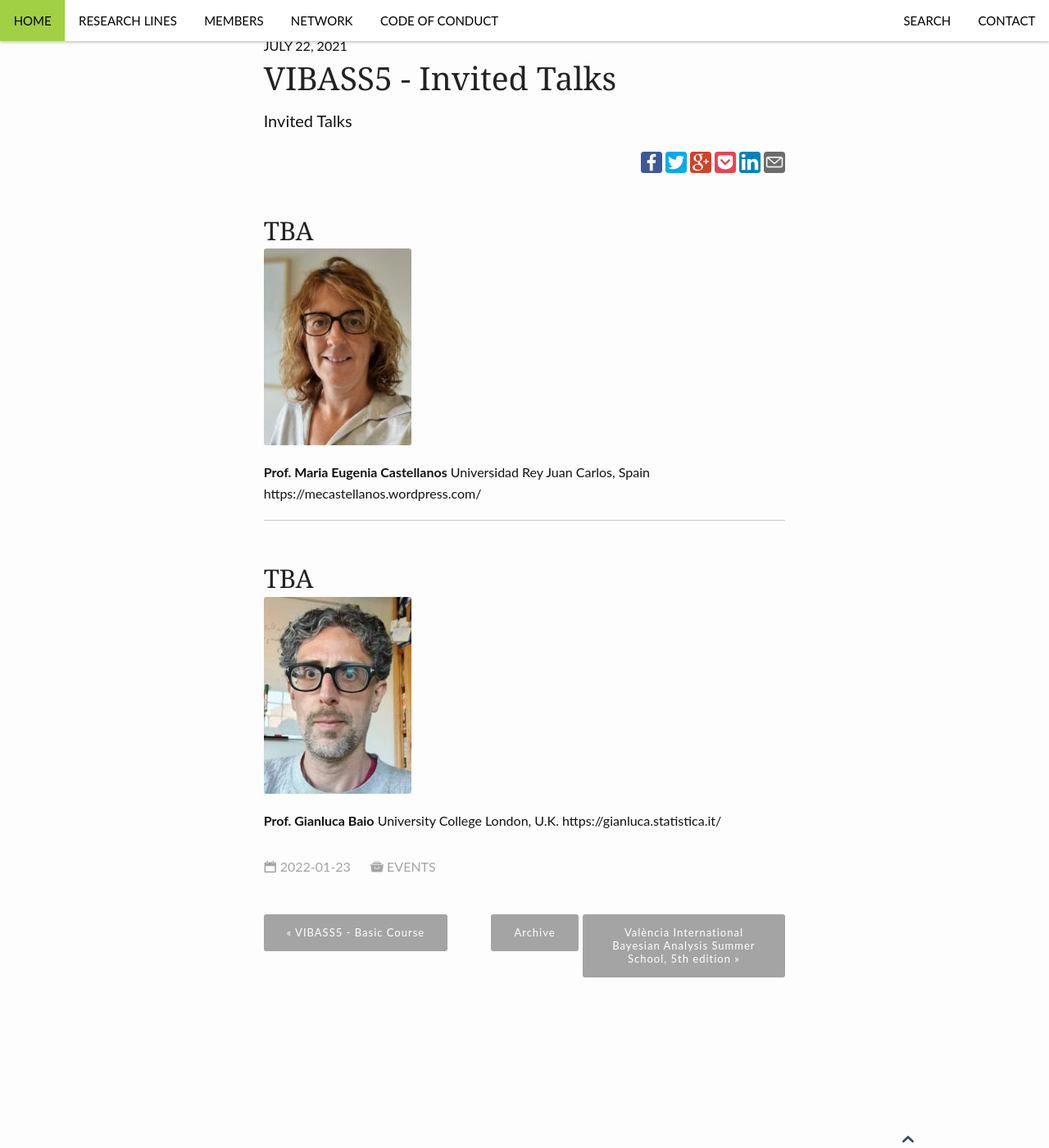
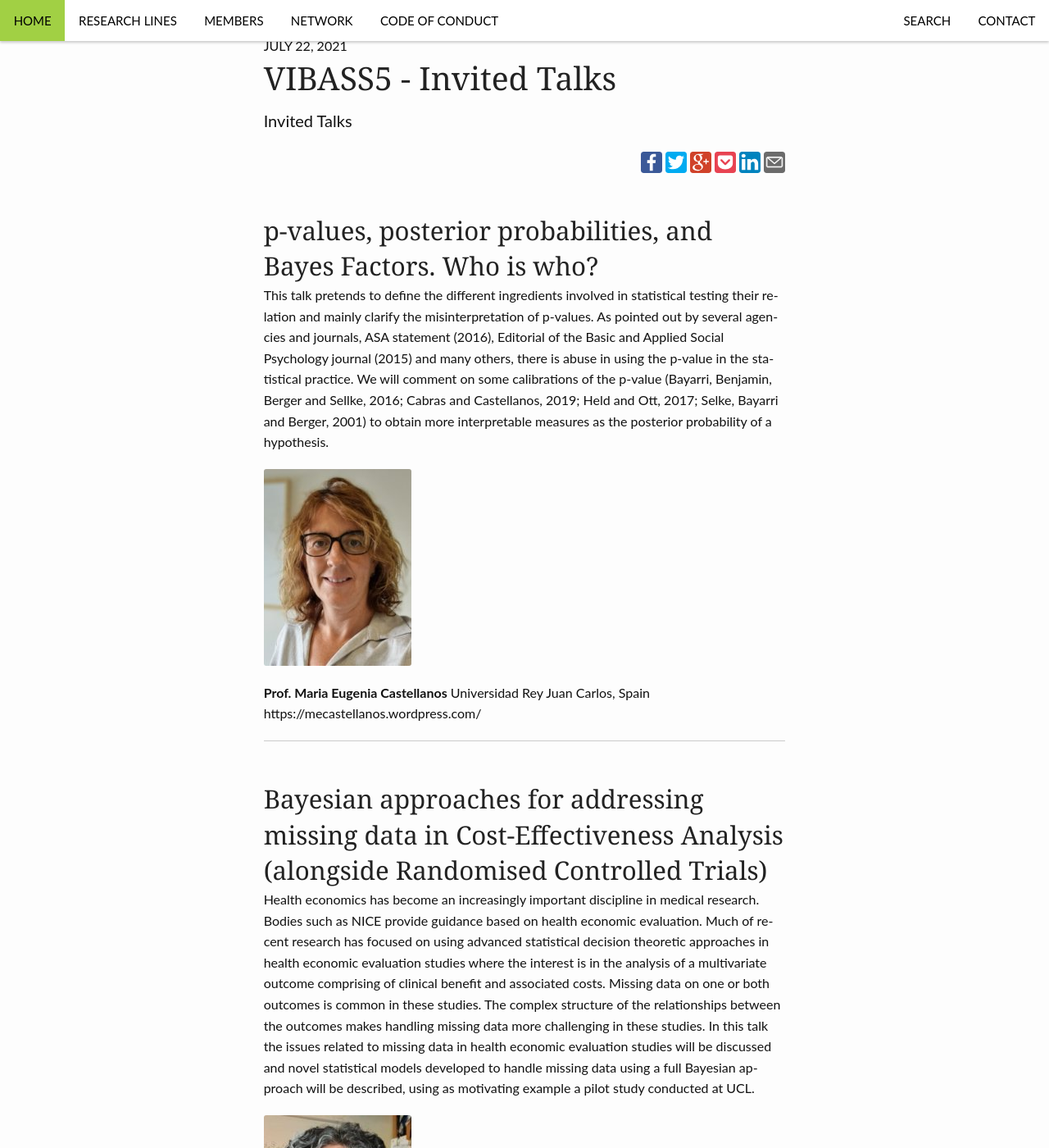
Before and after one commit to VABAR/VABAR.github.io, a Jekyll site: the page built from _posts/events/2022-01-23-vibass5/2022-01-23-vibass5-talks.md, in a window 1280 px wide and 1400 px high, scrolled down 389 px. Shown: the whole window at 82% size. Built offline with Jekyll 4.4.1, drawn with Linux system fonts in a browser that asks for light colours.

Commit message:
VIBASS5: Add abstracts of invited talks

```diff
--- a/_posts/events/2022-01-23-vibass5/2022-01-23-vibass5-talks.md
+++ b/_posts/events/2022-01-23-vibass5/2022-01-23-vibass5-talks.md
@@ -15,7 +15,10 @@ categories: events
 ---
 
 
-## TBA
+## p-values, posterior probabilities, and Bayes Factors. Who is who?
+
+This talk pretends to define the different ingredients involved in statistical testing their relation and mainly clarify the misinterpretation of p-values. As pointed out by several agencies and journals, ASA statement (2016), Editorial of the Basic and Applied Social Psychology journal (2015) and many others, there is abuse in using the p-value in the statistical practice. We will comment on some calibrations of the p-value (Bayarri, Benjamin, Berger and Sellke, 2016; Cabras and Castellanos, 2019; Held and Ott, 2017; Selke, Bayarri and Berger, 2001) to obtain more interpretable measures as the posterior probability of a hypothesis.
+
 
 ![image]({{ site.urlimg }}maria-eugenia_castellanos.jpg)
 
@@ -26,7 +29,9 @@ https://mecastellanos.wordpress.com/
 
 <hr>
 
-## TBA
+## Bayesian approaches for addressing missing data in Cost-Effectiveness Analysis (alongside Randomised Controlled Trials)
+
+Health economics has become an increasingly important discipline in medical research. Bodies such as NICE provide guidance based on health economic evaluation. Much of recent research has focused on using advanced statistical decision theoretic approaches in health economic evaluation studies where the interest is in the analysis of a multivariate outcome comprising of clinical benefit and associated costs. Missing data on one or both outcomes is common in these studies. The complex structure of the relationships between the outcomes makes handling missing data more challenging in these studies. In this talk the issues related to missing data in health economic evaluation studies will be discussed and novel statistical models developed to handle missing data using a full Bayesian approach will be described, using as motivating example a pilot study conducted at UCL.
 
 
 ![image]({{ site.urlimg }}gianluca_baio.jpg)
```
